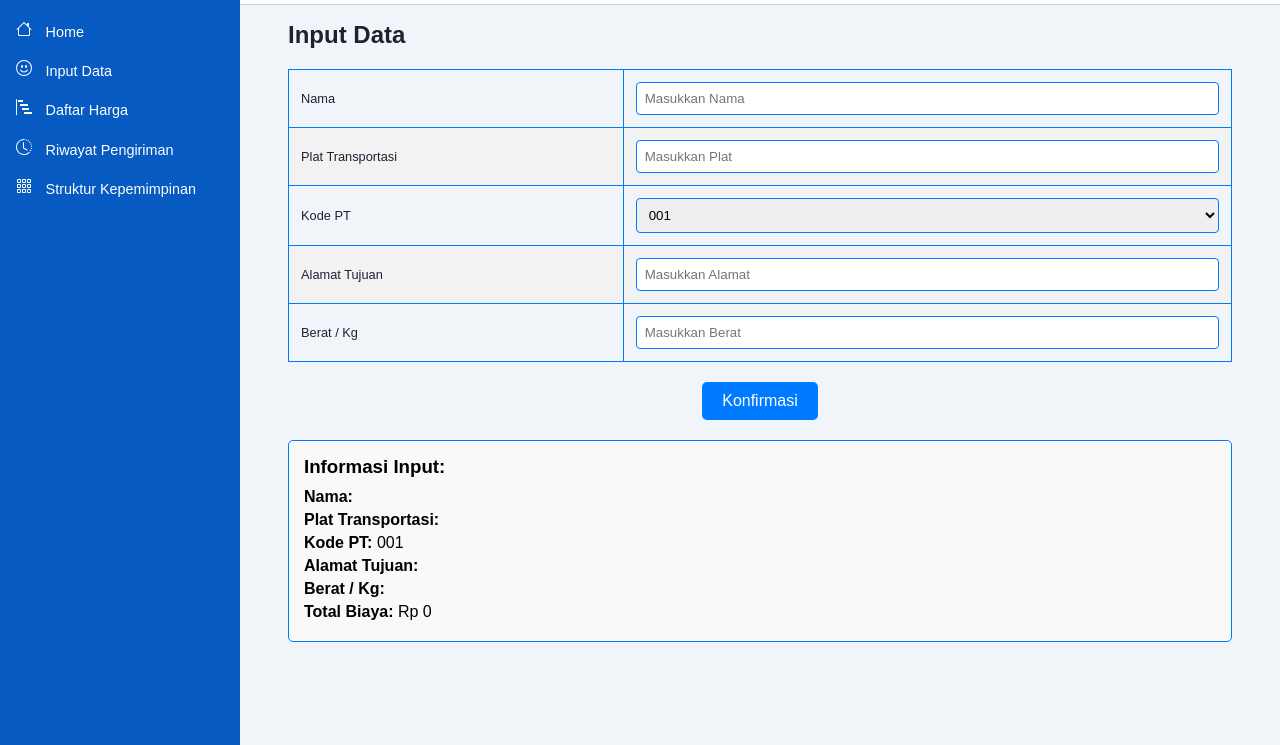
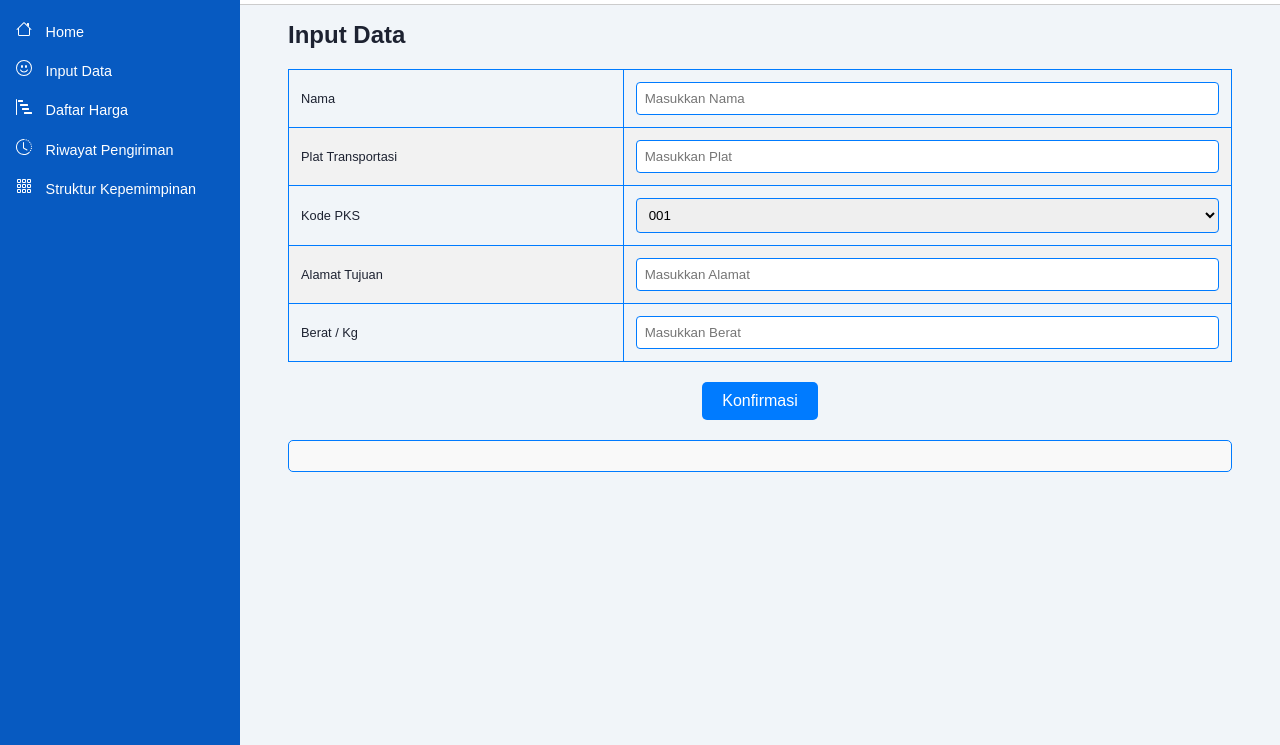
Before and after one commit to dinput08/dinput08.github.io, a plain HTML site: page Input.html in a window 1280 px wide. Both pictures are taken after a click on the button "Konfirmasi". Shown: the part 55-800 px from the top of the page. Drawn offline with Linux system fonts and the light colour scheme.

Commit message:
Update Input.html

```diff
--- a/Input.html
+++ b/Input.html
@@ -4,7 +4,7 @@
     <meta charset="UTF-8" />
     <meta http-equiv="X-UA-Compatible" content="IE=edge" />
     <meta name="viewport" content="width=device-width, initial-scale=1.0" />
-    <title>Sawit Indonesia</title>
+    <title>Distribusi Sawit PT ARP</title>
     <link rel="stylesheet" href="style.css" />
   </head>
   <body>
@@ -207,9 +207,9 @@
                 <td><input type="text" id="plat" placeholder="Masukkan Plat" /></td>
               </tr>
               <tr>
-                <td>Kode PT</td>
+                <td>Kode PKS</td>
                 <td>
-                  <select id="kodePT">
+                  <select id="kodePKS">
                     <option value="001">001</option>
                     <option value="002">002</option>
                     <option value="003">003</option>
@@ -239,7 +239,7 @@
             // Mengambil nilai dari input
             const nama = document.getElementById('nama').value;
             const plat = document.getElementById('plat').value;
-            const kodePT = document.getElementById('kodePT').value;
+            const kodePKS = document.getElementById('kodePT').value;
             const alamat = document.getElementById('alamat').value;
             const berat = document.getElementById('berat').value;
 
```
